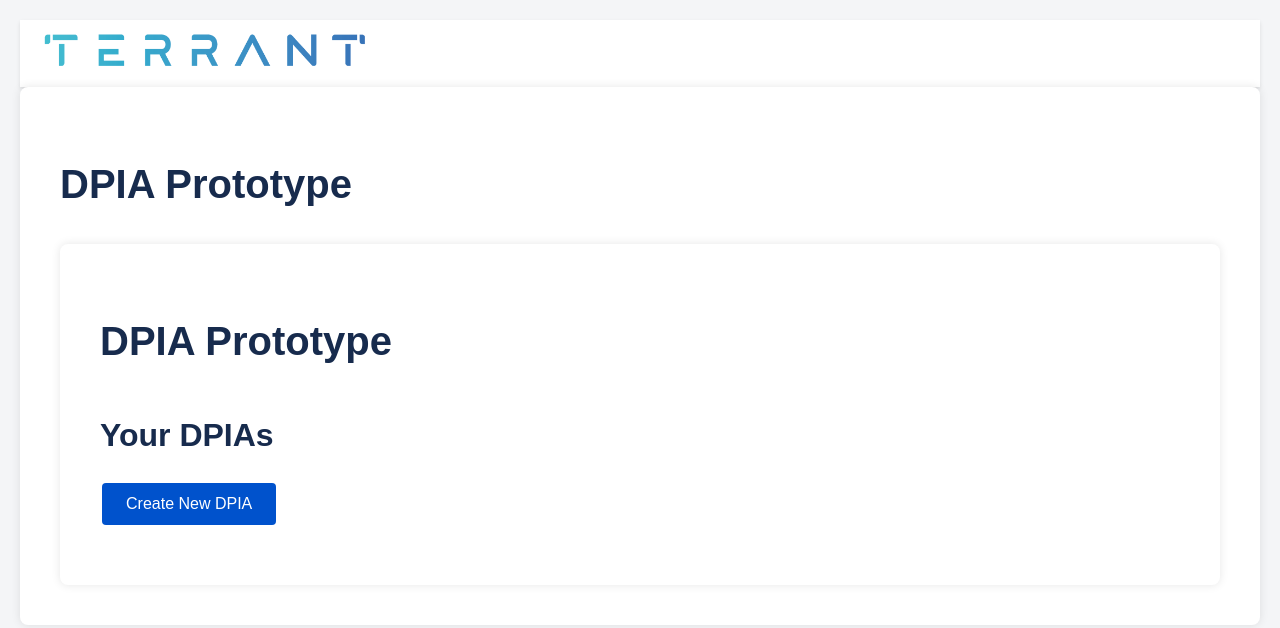
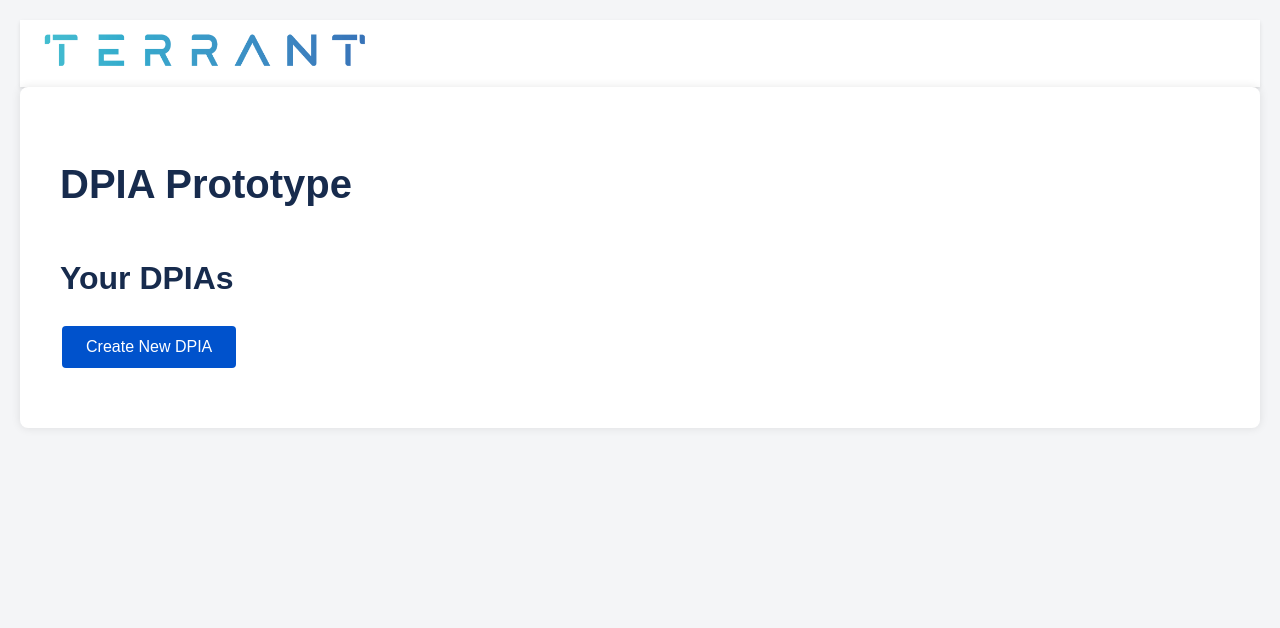
Before and after one commit to nick-terrant/dpia-create, a plain HTML site: page index.html in a window 1280 px wide. Drawn offline with Linux system fonts and the light colour scheme; no server answers; a web font is replaced by a local one.

Commit message:
Update index.html

```diff
--- a/index.html
+++ b/index.html
@@ -10,8 +10,6 @@
     <header>
         <img src="images/Terrant-Security-Logo-CMYK-Logotype.png" alt="Terrant Logo" class="logo">
     </header>
-    <div class="container">
-        <h1>DPIA Prototype</h1>
     <div class="container">
         <h1>DPIA Prototype</h1>
         <div id="errorDisplay" class="hidden"></div>
```
